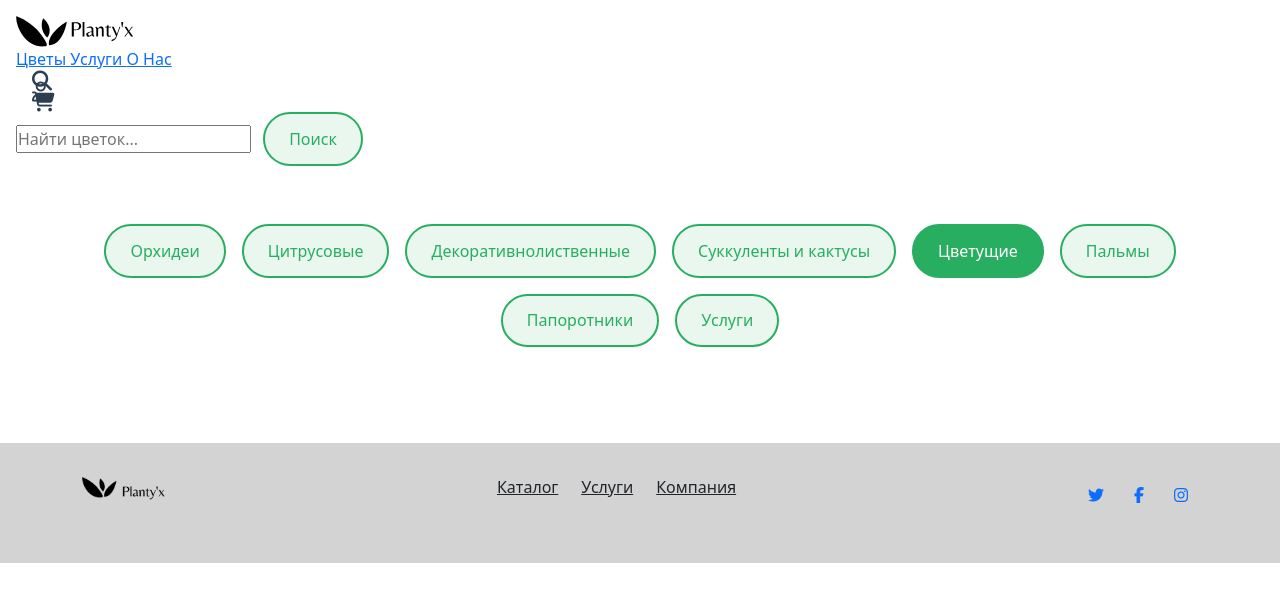
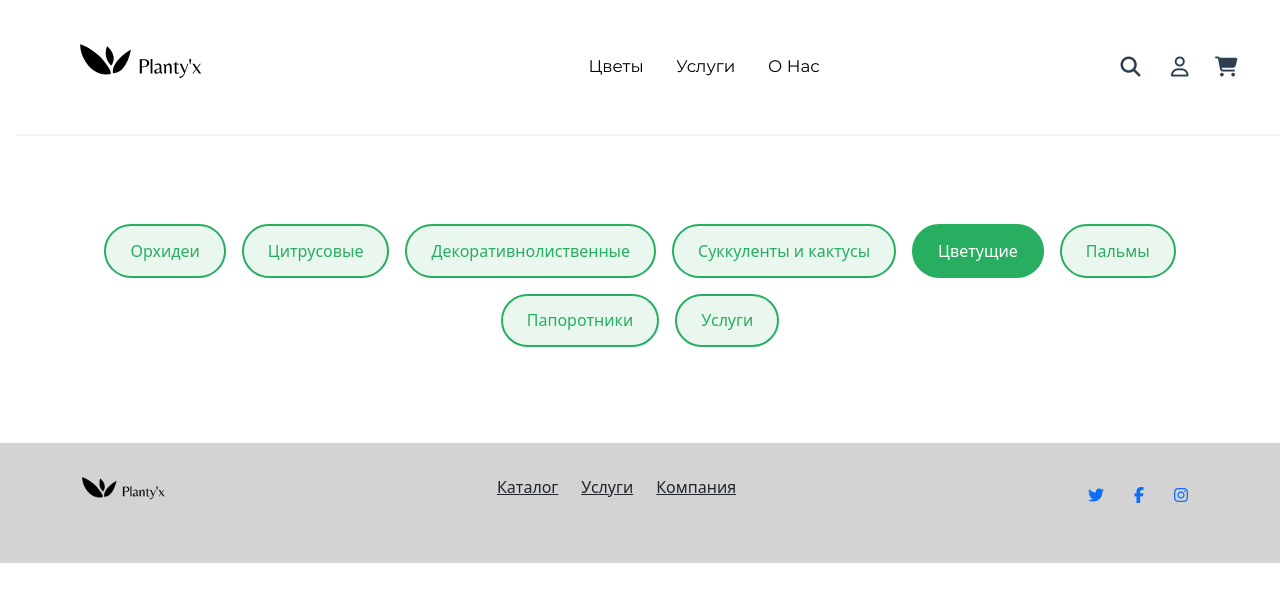
Before and after one commit to KateSt421/fe96_js_g1, a website: page public/index.html in a window 1280 px wide. Drawn offline with nearby package versions, Linux system fonts and the light colour scheme; no server answers.

Commit message:
fixed index.html

```diff
--- a/public/index.html
+++ b/public/index.html
@@ -17,130 +17,117 @@
             crossorigin="anonymous"
         ></script>
         <link href="assets/styles/styles.css" rel="stylesheet" />
+        <link href="./assets/styles/header.css" rel="stylesheet">
         <link href="assets/styles/footer.css" rel="stylesheet" />
-    <link href="./assets/styles/header.css" rel="stylesheet" />
         <!-- Фавиконы -->
-    <link
-      rel="icon"
-      type="image/png"
-      href="assets/images/favicon/favicon-96x96.png"
-      sizes="96x96"
-    />
-    <link
-      rel="icon"
-      type="image/svg+xml"
-      href="assets/images/favicon/favicon.svg"
-    />
+        <link rel="icon" type="image/png" href="assets/images/favicon/favicon-96x96.png" sizes="96x96" />
+        <link rel="icon" type="image/svg+xml" href="assets/images/favicon/favicon.svg" />
         <link rel="shortcut icon" href="assets/images/favicon/favicon.ico" />
-    <link
-      rel="apple-touch-icon"
-      sizes="180x180"
-      href="assets/images/favicon/apple-touch-icon.png"
-    />
+        <link rel="apple-touch-icon" sizes="180x180" href="assets/images/favicon/apple-touch-icon.png" />
         <link rel="manifest" href="assets/images/favicon/site.webmanifest" />
     </head>
     <body>
+
         <header class="header">
-      <nav class="header_nav">
-        <div class="header_nav_logo">
-          <img
-            src="./assets/images/vector_logo.svg"
-            alt="company logo"
-            class="header_nav_logo_icon"
-          />
+            <nav class="header__nav">
+
+                <!-- бургер меню для адаптива -->
+                <div class="burger">
+                    <div class="burger__field" id="burger">
+                        <span class="bar"></span>
+                        <span class="bar"></span>
+                        <span class="bar"></span>
+                    </div>
+                </div>
+
+                <!-- логотип компании -->
+                <div class="nav__logo">
+                    <img src="./assets/images/vector_logo.svg" alt="company logo" class="nav__logo-icon">
                     <a href="http://localhost:7001/">
-            <img
-              src="./assets/images/vector_Planty'x.svg"
-              alt="company logo"
-              class="header_nav_logo_text"
-            />
+                        <img src="./assets/images/vector_Planty'x.svg" alt="company logo" class="nav__logo-text">
                     </a>
                 </div>
-        <div class="header_nav_buttons">
-          <a href="catalog.html" class="header_nav_buttons_plants"> Цветы </a>
-          <a href="services.html" class="header_nav_buttons_services">
-            Услуги
-          </a>
-          <a href="company.html" class="header_nav_buttons_company"> О Нас </a>
-        </div>
-        <div class="header_nav_icons">
-          <a class="cart-link" id="searchToggle">
+
+                <!-- навигация по сайту -->
+                <ul class="nav__menu" id="menu">
+                    <li><a href="catalog.html" class="nav__menu-plants">Цветы</a></li>
+                    <li><a href="services.html" class="nav__menu-services">Услуги</a></li>
+                    <li><a href="company.html" class="nav__menu-company">О Нас</a></li>
+                </ul>
+
+                <!-- иконки -->
+                <div class="nav__icons">
+                    <button class="cart-link" id="searchToggle">
                         <i class="fa-solid fa-magnifying-glass"></i>
-          </a>
+                    </button>
                     <a href="/cart.html" class="cart-link">
                         <i class="fa-regular fa-user fa-sm"></i>
                     </a>
                     <a href="/cart.html" class="cart-link">
+                        <span id="cart-count" class="cart-count"></span>
                         <i class="fa-solid fa-cart-shopping"></i>
                     </a>
                 </div>
             </nav>
-      <div class="searchContainer" id="searchContainer">
-        <input type="text" id="search" placeholder="Найти цветок..." />
-        <button id="searchBtn">Поиск</button>
+
+            <!-- попап для бургера (для мобилки) -->
+            <div class="header__popup" id="popup"></div>
+
+            <!-- инпут для поиска по сайту-->
+            <form class="header__searchContainer" id="searchContainer">
+                <div class="input-container">
+                    <input type="text" id="search" placeholder="Поиск...">
+                    <span id="clearButton" class="clearButton">
+                        <img src="./assets/images/vector_close.svg" alt="erase">
+                    </span>
                 </div>
+            </form>
         </header>
 
     <main class="container">
         <div class="categories">
-        <button class="category-btn" data-category="orchids">Орхидеи</button>
-        <button class="category-btn" data-category="citrus">Цитрусовые</button>
+            <button class="category-btn" data-category="orchids">
+                Орхидеи
+            </button>
+            <button class="category-btn" data-category="citrus">
+                Цитрусовые
+            </button>
             <button class="category-btn" data-category="foliage plants">
                 Декоративнолиственные
             </button>
             <button class="category-btn" data-category="succulents and cacti">
                 Суккуленты и кактусы
             </button>
-        <button class="category-btn" data-category="flowering">Цветущие</button>
-        <button class="category-btn" data-category="palms">Пальмы</button>
-        <button class="category-btn" data-category="ferns">Папоротники</button>
+            <button class="category-btn" data-category="flowering">
+                Цветущие
+            </button>
+            <button class="category-btn" data-category="palms">
+                Пальмы
+            </button>
+            <button class="category-btn" data-category="ferns">
+                Папоротники
+            </button>
             <button class="category-btn" data-category="service">Услуги</button>
         </div>
         <div id="plants-grid" class="plants-grid"></div>
     </main>
 
-    <footer>
+        <footer >
             <div class="container">
-        <img
-          src="assets/images/logo.png"
-          alt="Логотип"
-          class="mb-3"
-          style="max-width: 123px"
-        />
+                <img src="assets/images/logo.png" alt="Логотип" class="mb-3" style="max-width: 123px;">
 
                 <ul class="list-inline mb-3">
-          <li class="list-inline-item">
-            <a href="catalog.html" class="text-dark">Каталог</a>
-          </li>
-          <li class="list-inline-item">
-            <a href="services.html" class="text-dark">Услуги</a>
-          </li>
-          <li class="list-inline-item">
-            <a href="company.html" class="text-dark">Компания</a>
-          </li>
+                    <li class="list-inline-item"><a href="catalog.html" class="text-dark">Каталог</a></li>
+                    <li class="list-inline-item"><a href="services.html" class="text-dark">Услуги</a></li>
+                    <li class="list-inline-item"><a href="company.html" class="text-dark">Компания</a></li>
                 </ul>
                 <div class="social-icons">
-          <a
-            class="media-brands"
-            target="_blank"
-            href="https://twitter.com/?lang=ru"
-          >
-            <i class="fa-brands fa-twitter" aria-hidden="true"></i
-          ></a>
-          <a
-            class="media-brands"
-            href="https://www.facebook.com/?locale=ru_RU"
-            target="_blank"
-          >
-            <i class="fa-brands fa-facebook-f" aria-hidden="true"></i
-          ></a>
-          <a
-            class="media-brands"
-            href="https://www.instagram.com/"
-            target="_blank"
-          >
-            <i class="fa-brands fa-instagram" aria-hidden="true"></i
-          ></a>
+                    <a class="media-brands" target="_blank" href="https://twitter.com/?lang=ru">
+                        <i class="fa-brands fa-twitter" aria-hidden="true"></i></a>
+                    <a class="media-brands" href="https://www.facebook.com/?locale=ru_RU" target="_blank">
+                        <i class="fa-brands fa-facebook-f" aria-hidden="true"></i></a>
+                    <a class="media-brands" href="https://www.instagram.com/" target="_blank">
+                        <i class="fa-brands fa-instagram" aria-hidden="true"></i></a>
                 </div>
             </div>
         </footer>
```
Lines whose indentation alone changed are shown as unchanged.
